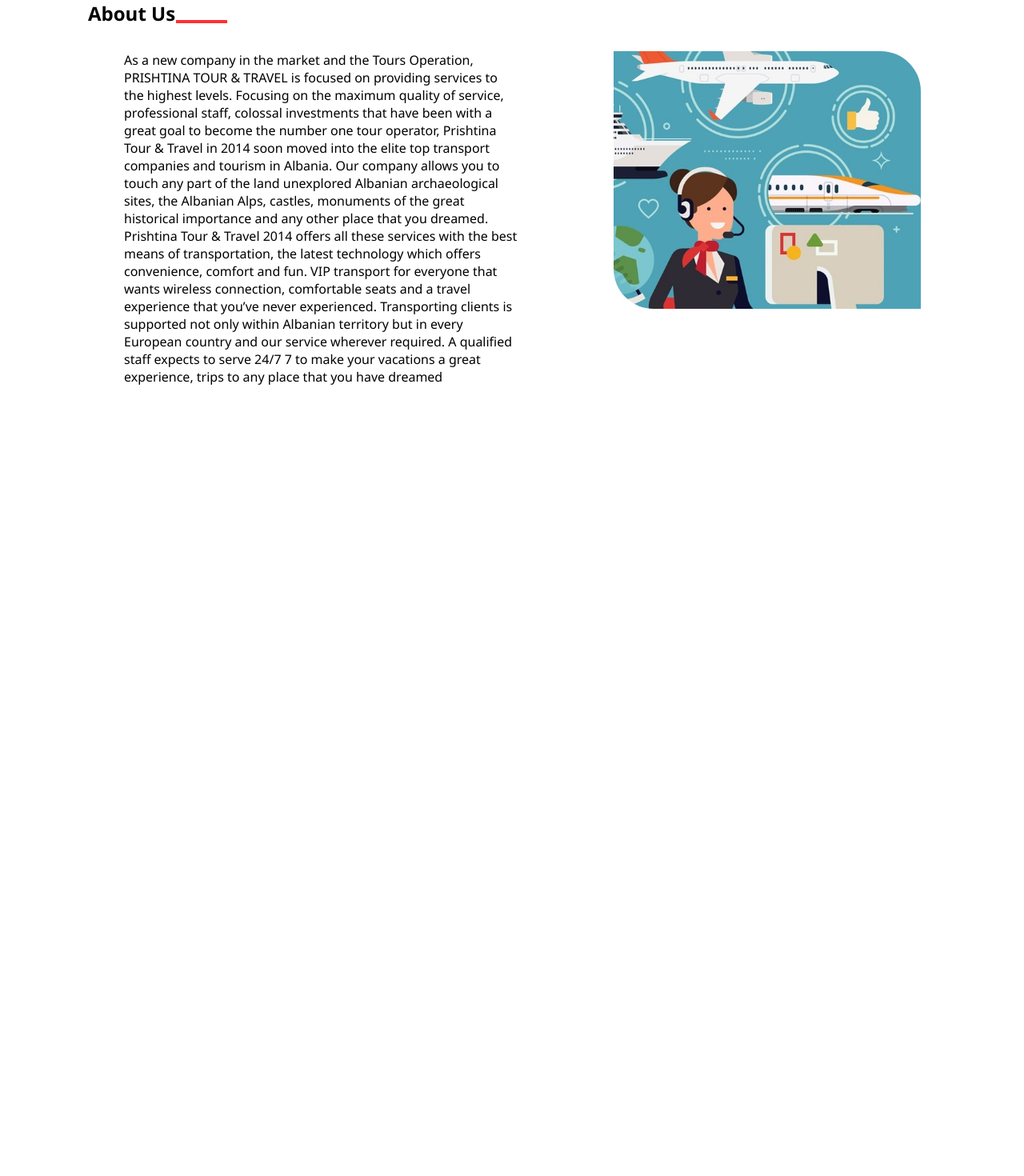
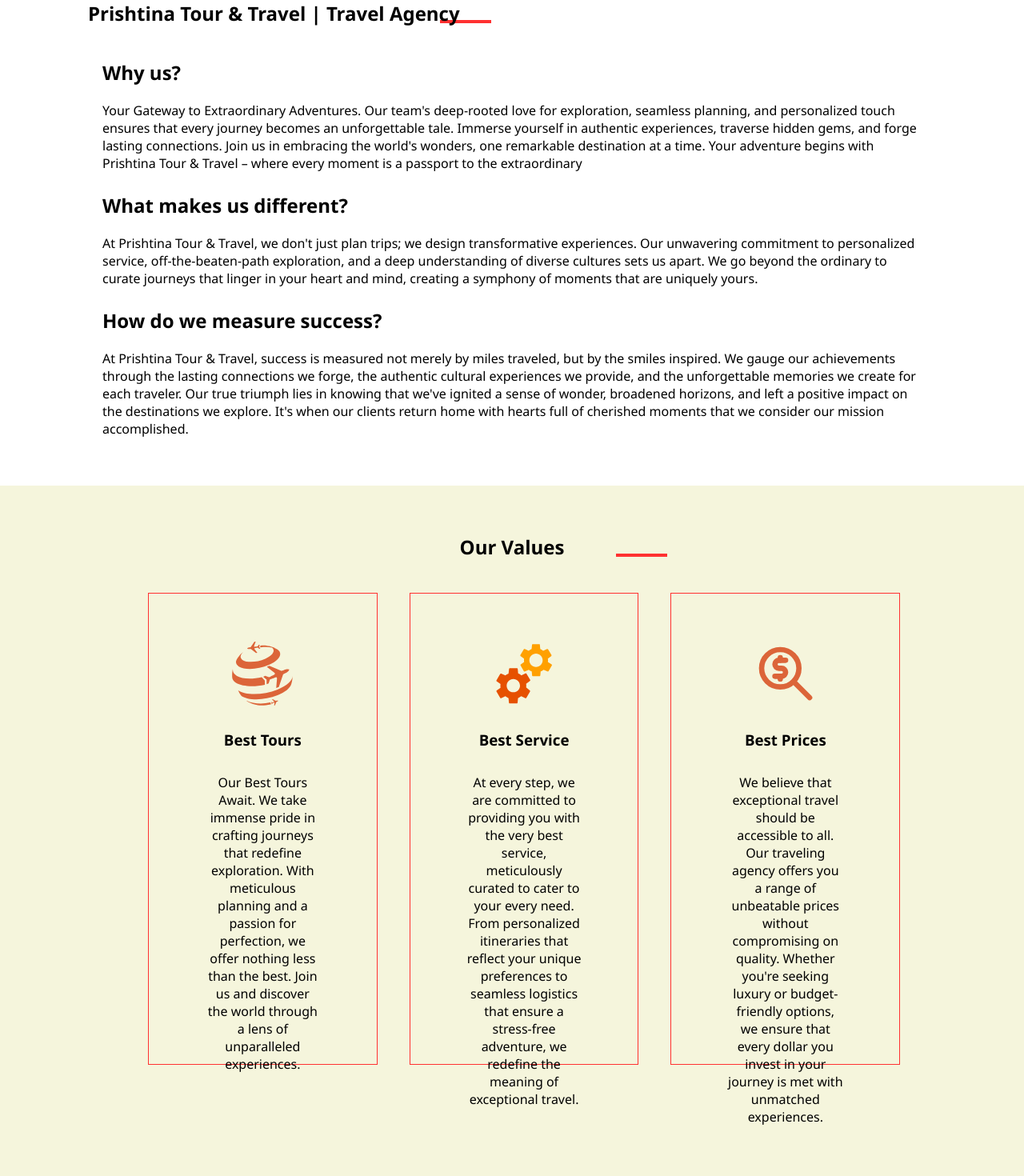
Before and after one commit to bleonjusufi/Agjensioni-Turistik, a React (Create React App) app in the folder frontend/: page /about in a window 1280 px wide. Shown: the part 500-1970 px from the top of the page at 80% size. Before the commit the page ends 1004 px from the top, so only its background shows below. Built offline with nearby package versions, Linux system fonts and the light colour scheme.

Commit message:
css updates

```diff
--- a/frontend/src/Components/CSS/aboutUs.css
+++ b/frontend/src/Components/CSS/aboutUs.css
@@ -15,14 +15,18 @@
 .aboutus{
     width: 5%;
     margin-top: -28px;
+    margin-bottom: 45px;
     border: 2px solid #ff3131;
-    margin-left: 220px;
+    margin-left: 550px;
 }
 .column3 {
     float: left;
-    width: 50%;
-    padding: 10px;
-    height: 300px;
+    width: 28%;
+    padding: 60px;
+    height: 590px;
+    border: 1px solid #ff3131 ;
+    text-align: center;
+    margin-left: 40px;
   }
 
   /* Clear floats after the columns */
@@ -37,8 +41,56 @@
     padding-bottom: 150px;
   }
   .agent{
-    width: 78%;
+    width: 70%;
     border-top-right-radius: 50px 50px;
     border-bottom-left-radius: 50px 50px;
     margin-left: 100px;
   }
+  .general-info{
+    width: 80%;
+    margin: auto;
+  }
+  .questions{
+    text-align: start;
+  }
+  .qu{
+    margin-top: 25px;
+  }
+  .hr3{
+    width: 5%;
+    margin-top: -28px;
+    margin-bottom: 45px;
+    border: 2px solid #ff3131;
+    margin-left: 770px;
+  }
+  .values{
+    background-color: beige;
+    margin-top: 60px;
+  }
+  .values-header{
+    padding-top: 60px;
+}
+.icons{
+    font-size: 80px;
+    margin-bottom: 25px;
+}
+.value-text{
+    margin-top: 20px;
+    padding: 10px;
+}
+.money{
+    color: rgb(220, 101, 57);
+}
+.airplane{
+    color: rgb(220, 101, 57);
+}
+.ending{
+    margin-top: 50px;
+    display: flex;
+    align-items: center;
+    margin-bottom: -100px;
+}
+.ending h2 {
+    margin-right: 50px;
+    margin-left: 450px;
+  }
--- a/frontend/src/Components/Pages/About.jsx
+++ b/frontend/src/Components/Pages/About.jsx
@@ -1,8 +1,12 @@
 import React from "react";
 import Header from "./Header";
 import aboutUs from '../Images/aboutus3.jpg';
-import about from '../Images/about.jpg';
+import { SiYourtraveldottv } from 'react-icons/si';
+import { TbZoomMoney } from 'react-icons/tb';
+import { FcServices } from 'react-icons/fc';
 import '../CSS/aboutUs.css';
+import { Link } from "react-router-dom";
+import Footer from '../Pages/Footer.jsx';
 
 function About() {
     return (
@@ -15,33 +19,85 @@
           </div>
 
           <div className="travel-offer">
-            <h2 className="aboutUs-text">About Us</h2>
+            <h2 className="aboutUs-text">Prishtina Tour & Travel | Travel Agency</h2>
             <hr className="aboutus"/>
             </div>
 
-            <div className="about-info row3">
+            <div className="general-info">
+                <h2 className="questions">Why us?</h2>
+                <p>
+                Your Gateway to Extraordinary Adventures. Our team's deep-rooted love for exploration,
+                 seamless planning, and personalized touch ensures that every journey becomes an unforgettable tale.
+                 Immerse yourself in authentic experiences, traverse hidden gems, and forge lasting connections.
+                 Join us in embracing the world's wonders, one remarkable destination at a time.
+                Your adventure begins with Prishtina Tour & Travel – where every moment is a passport to the extraordinary
+                </p>
+
+                <h2 className="questions qu">What makes us different?</h2>
+                <p>
+                At Prishtina Tour & Travel, we don't just plan trips; we design transformative experiences.
+                Our unwavering commitment to personalized service, off-the-beaten-path exploration, and a deep understanding of diverse cultures sets us apart.
+                 We go beyond the ordinary to curate journeys that linger in your heart and mind, creating a symphony of moments that are uniquely yours.
+                </p>
+
+                <h2 className="questions qu">How do we measure success?</h2>
+                <p>
+                At Prishtina Tour & Travel, success is measured not merely by miles traveled, but by the smiles inspired.
+                We gauge our achievements through the lasting connections we forge, the authentic cultural experiences we provide,
+                and the unforgettable memories we create for each traveler.
+                Our true triumph lies in knowing that we've ignited a sense of wonder, broadened horizons, and left a positive impact on the destinations we explore.
+                It's when our clients return home with hearts full of cherished moments that we consider our mission accomplished.
+                </p>
+            </div>
+
+            <div className="values">
+              <h2 className="values-header">Our Values</h2>
+              <hr className="hr3" />
+              <div className="row3">
                 <div className="column3">
+                <SiYourtraveldottv className="icons airplane"/>
+                <h3>Best Tours</h3>
+                <p className="value-text">
+                Our Best Tours Await.
+                We take immense pride in crafting journeys that redefine exploration.
+                With meticulous planning and a passion for perfection,
+                we offer nothing less than the best.
+                Join us and discover the world through a lens of unparalleled experiences.
+                </p>
+                </div>
 
-                    <p>
-                      As a new company in the market and the Tours Operation,
-                      PRISHTINA TOUR & TRAVEL is focused on providing services to the highest levels.
-                      Focusing on the maximum quality of service, professional staff,
-                      colossal investments that have been with a great goal to become the number one tour operator,
-                      Prishtina Tour & Travel in 2014 soon moved into the elite top transport companies and tourism in Albania.
-                      Our company allows you to touch any part of the land unexplored Albanian archaeological sites,
-                      the Albanian Alps, castles, monuments of the great historical importance and any other place that you dreamed.
-                      Prishtina Tour & Travel 2014 offers all these services with the best means of transportation, the latest technology which offers convenience,
-                      comfort and fun. VIP transport for everyone that wants wireless connection, comfortable seats and a travel experience that you’ve
-                      never experienced. Transporting clients is supported not only within Albanian territory but in every European country and our service
-                      wherever required. A qualified staff expects to serve 24/7 7 to make your vacations a great experience,
-                      trips to any place that you have dreamed
-                    </p>
+                <div className="column3">
+                <FcServices className="icons"/>
+                <h3>Best Service</h3>
+                <p className="value-text">
+                   At every step, we are committed to providing you with the very best service,
+                   meticulously curated to cater to your every need.
+                   From personalized itineraries that reflect your unique preferences to seamless
+                   logistics that ensure a stress-free adventure, we redefine the meaning of exceptional travel.
+                </p>
                 </div>
+
                 <div className="column3">
-                  <img src={about} alt="about" className="agent"/>
+                <TbZoomMoney className="icons money"/>
+                <h3>Best Prices</h3>
+                <p className="value-text">
+                  We believe that exceptional travel should be accessible to all.
+                  Our traveling agency offers you a range of unbeatable prices without compromising on quality.
+                  Whether you're seeking luxury or budget-friendly options, we ensure that every dollar you invest
+                  in your journey is met with unmatched experiences.
+                </p>
                 </div>
+              </div>
             </div>
+
+            <div className="ending">
+              <h2>Explore our offers now!</h2>
+              <Link to = "/offers" ><button className="book more">Offers Here</button></Link>
+
+            </div>
+
          </div>
+         <Footer />
      </>
     );
 }
--- a/frontend/src/Components/Pages/NewYork.jsx
+++ b/frontend/src/Components/Pages/NewYork.jsx
@@ -77,7 +77,6 @@
                 >
                   <div className="numbertext">{index + 1} / {images.length}</div>
                   <img src={image} alt={`Slide ${index + 1}`} style={{ width: '100%' }} />
-                  <div className="text">Caption Text</div>
                 </div>
               ))}
               <a className="prev" onClick={() => setCurrentIndex((prevIndex) => (prevIndex - 1 + images.length) % images.length)}>&#10094;</a>
```
Also changed, not shown: frontend/src/Components/CSS/Offers.css (line endings or trailing spaces).
